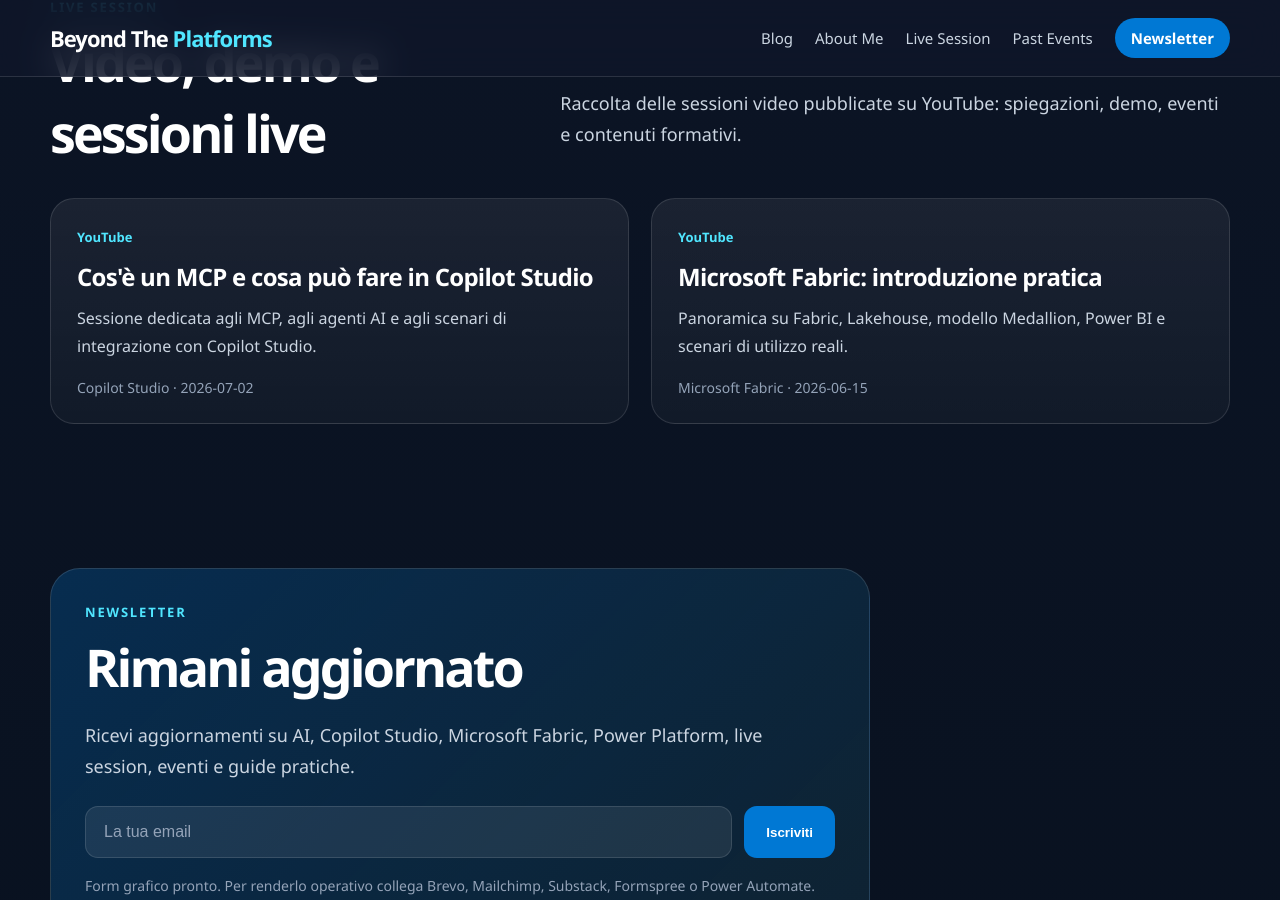
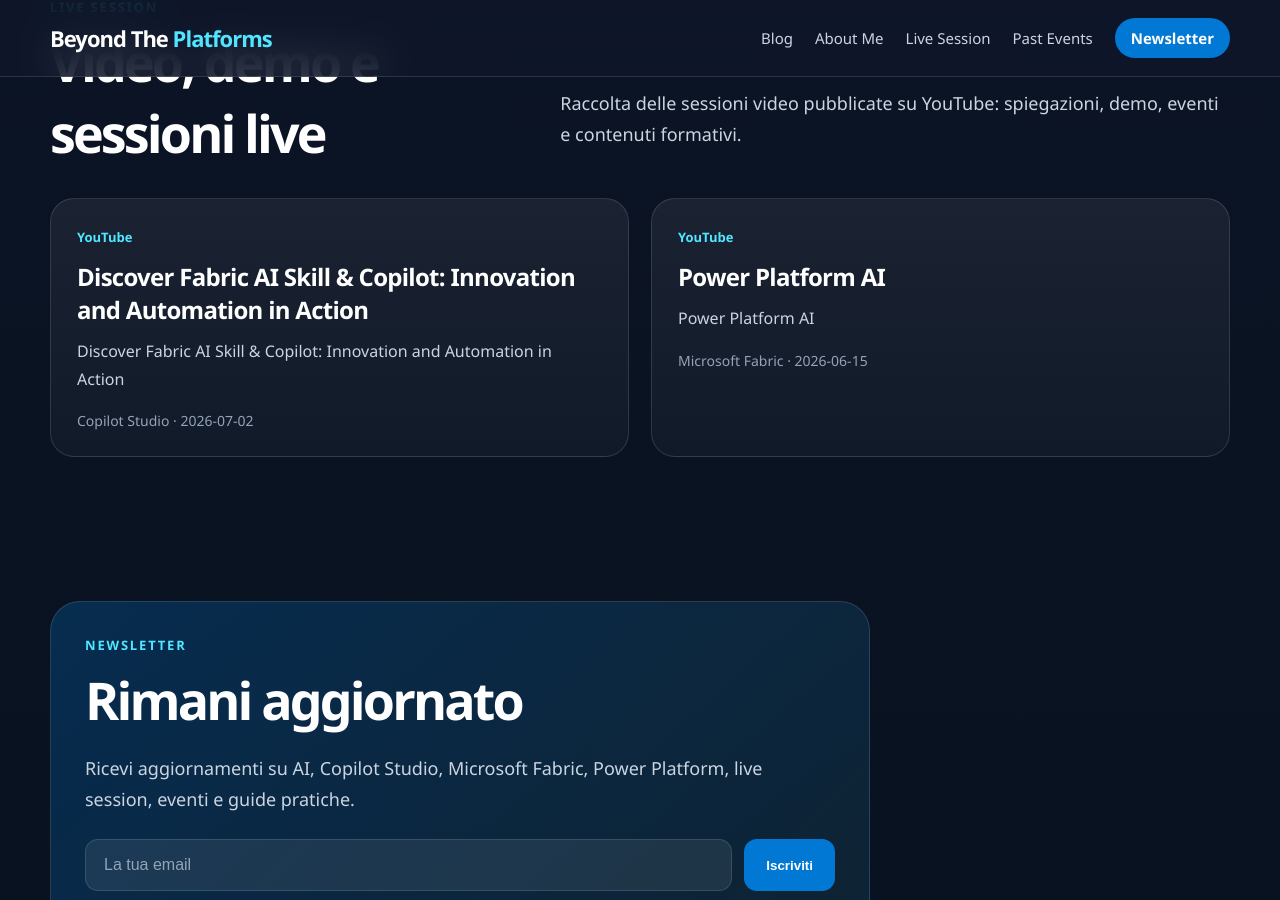
Before and after one commit to beyondtheplatforms/beyondtheplatforms.github.io, a Jekyll site: the page built from index.md, in a window 1280 px wide and 900 px high, scrolled down 1311 px. Built offline with Jekyll 4.4.1, drawn with Linux system fonts in a browser that asks for light colours.

Commit message:
Update live_sessions.yml

```diff
--- a/_data/live_sessions.yml
+++ b/_data/live_sessions.yml
@@ -1,20 +1,13 @@
-- title: "Cos'è un MCP e cosa può fare in Copilot Studio"
+- title: "Discover Fabric AI Skill & Copilot: Innovation and Automation in Action"
   date: "2026-07-02"
   platform: "YouTube"
   topic: "Copilot Studio"
-  url: "#"
-  description: "Sessione dedicata agli MCP, agli agenti AI e agli scenari di integrazione con Copilot Studio."
+  url: "https://www.youtube.com/watch?v=B8FyUH4yruM&source_ve_path=MjM4NTE&embeds_referring_euri=https%3A%2F%2Fbeyondtheplatforms.com%2F"
+  description: "Discover Fabric AI Skill & Copilot: Innovation and Automation in Action"
 
-- title: "Microsoft Fabric: introduzione pratica"
+- title: "Power Platform AI"
   date: "2026-06-15"
   platform: "YouTube"
   topic: "Microsoft Fabric"
-  url: "#"
-  description: "Panoramica su Fabric, Lakehouse, modello Medallion, Power BI e scenari di utilizzo reali."
-
-- title: "AI Agents nella pratica"
-  date: "2026-05-20"
-  platform: "YouTube"
-  topic: "AI Agents"
-  url: "#"
-  description: "Come passare dall'idea alla progettazione di agenti utili per processi aziendali."
+  url: "https://www.youtube.com/watch?v=vbMlwmz8w-s"
+  description: "Power Platform AI"
```
